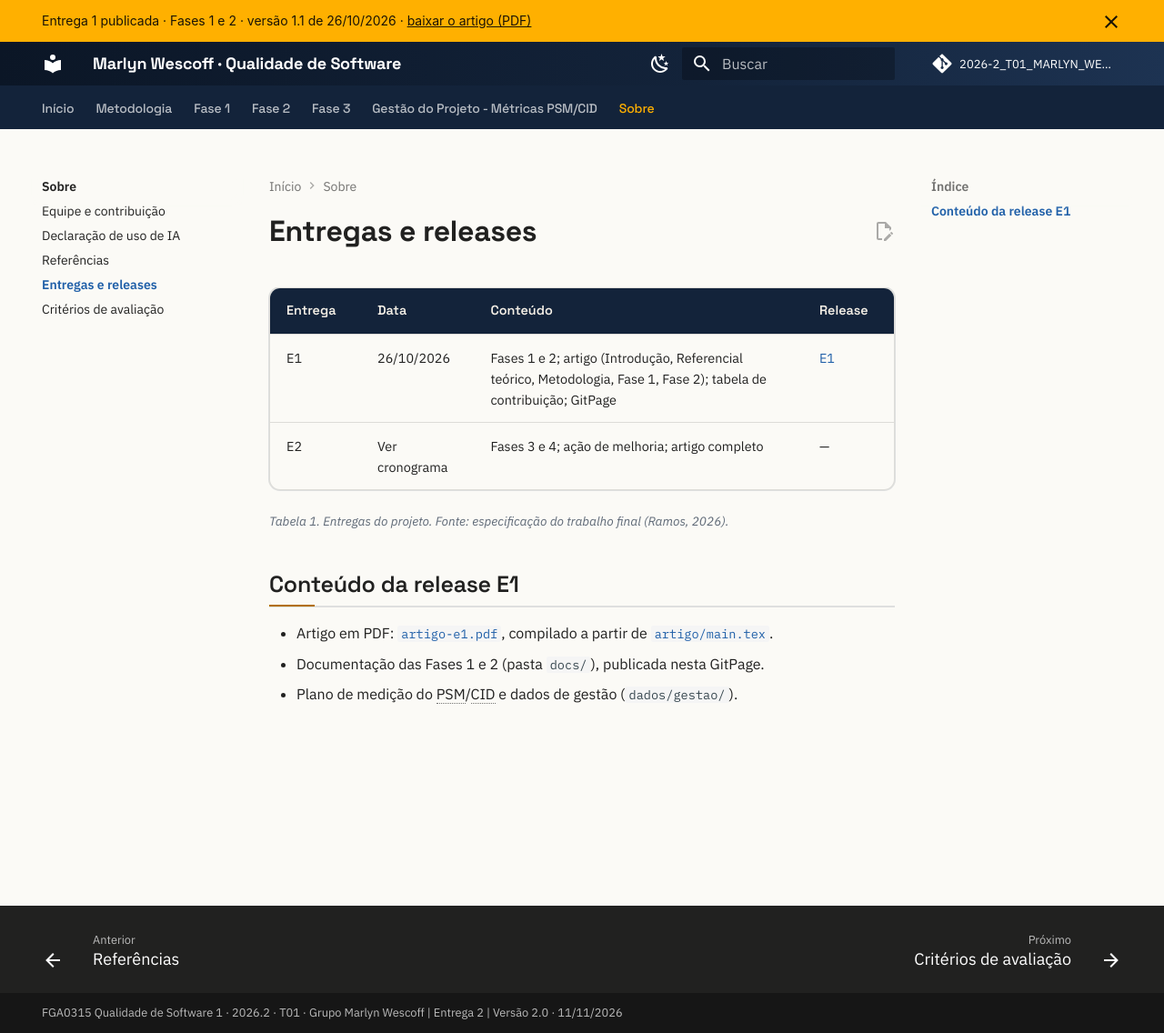
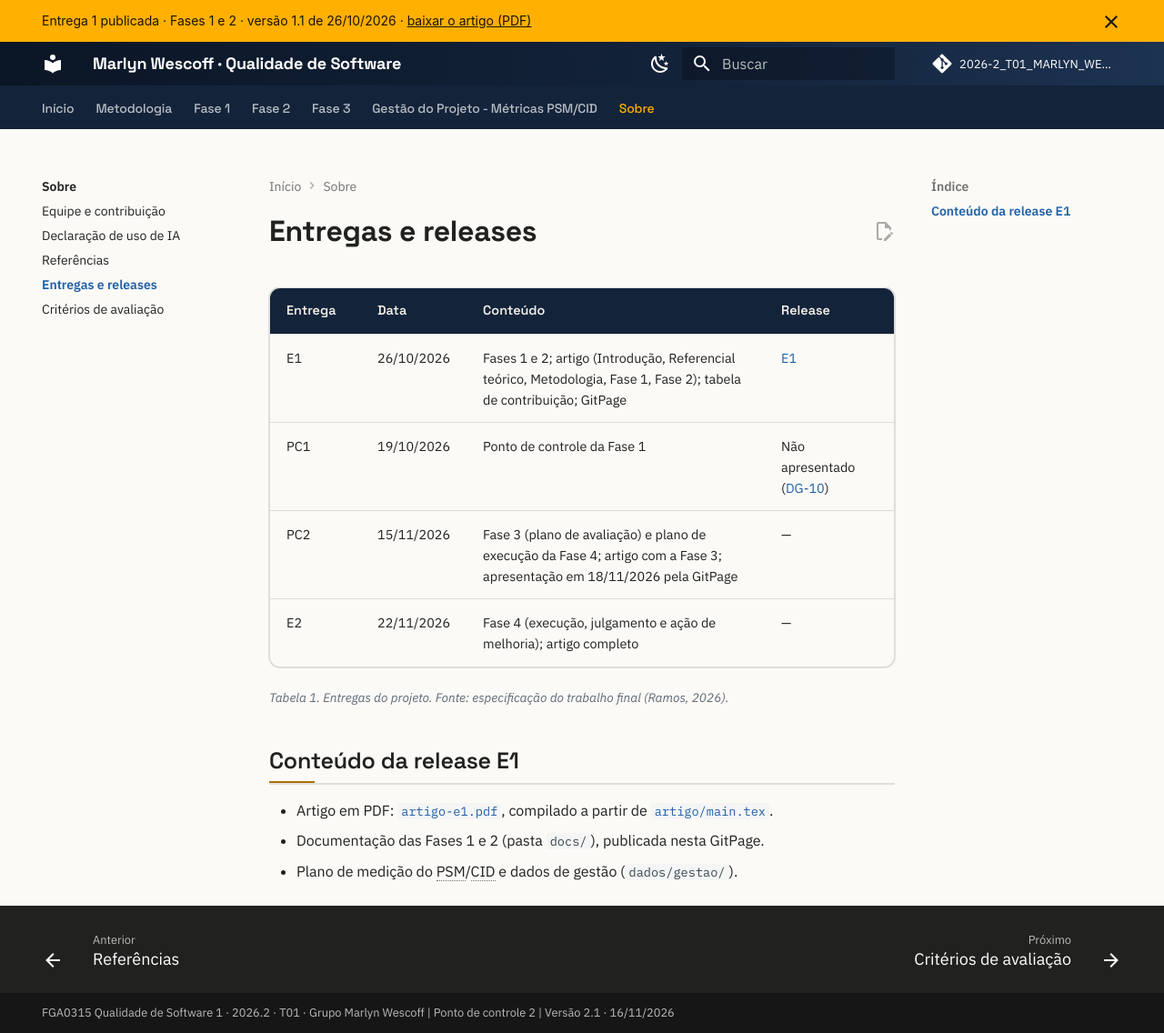
Before and after one commit to FCTE-Qualidade-de-Software-1/2026-2_T01_MARLYN_WESCOFF, an MkDocs documentation site: the page built from docs/sobre/entregas.md, in a window 1280 px wide and 1136 px high. Shown: the whole window at 91% size. Built offline with MkDocs 1.6.1 and Material for MkDocs 9.7.7, drawn with Linux system fonts in a browser that asks for light colours; comment, search, counter and statistics services are not loaded.

Commit message:
Atualiza a GitPage e o README para a versão do PC2

```diff
--- a/docs/sobre/entregas.md
+++ b/docs/sobre/entregas.md
@@ -3,7 +3,9 @@
 | Entrega | Data | Conteúdo | Release |
 |---|---|---|---|
 | E1 | 26/10/2026 | Fases 1 e 2; artigo (Introdução, Referencial teórico, Metodologia, Fase 1, Fase 2); tabela de contribuição; GitPage | [E1](https://github.com/FCTE-Qualidade-de-Software-1/2026-2_T01_MARLYN_WESCOFF/releases/tag/E1) |
-| E2 | Ver cronograma | Fases 3 e 4; ação de melhoria; artigo completo | — |
+| PC1 | 19/10/2026 | Ponto de controle da Fase 1 | Não apresentado ([DG-10](../metricas/03-registro-de-decisoes.md)) |
+| PC2 | 15/11/2026 | Fase 3 (plano de avaliação) e plano de execução da Fase 4; artigo com a Fase 3; apresentação em 18/11/2026 pela GitPage | — |
+| E2 | 22/11/2026 | Fase 4 (execução, julgamento e ação de melhoria); artigo completo | — |
 
 <p class="legenda">Tabela 1. Entregas do projeto. Fonte: especificação do trabalho final (Ramos, 2026).</p>
 
--- a/mkdocs.yml
+++ b/mkdocs.yml
@@ -7,7 +7,7 @@ repo_name: 2026-2_T01_MARLYN_WESCOFF
 edit_uri: edit/main/docs/
 
 # Versão e data da GitPage. Atualizar a cada entrega ou mudança relevante.
-copyright: "FGA0315 Qualidade de Software 1 · 2026.2 · T01 · Grupo Marlyn Wescoff | Entrega 2 | Versão 2.0 · 11/11/2026"
+copyright: "FGA0315 Qualidade de Software 1 · 2026.2 · T01 · Grupo Marlyn Wescoff | Ponto de controle 2 | Versão 2.1 · 16/11/2026"
 
 theme:
   name: material
--- a/overrides/home.html
+++ b/overrides/home.html
@@ -91,8 +91,8 @@
 
 <section class="mw-secao mw-revelar" aria-labelledby="mw-fases">
   <h2 id="mw-fases">Processo de avaliação</h2>
-  <p>As quatro fases da ISO/IEC 25040. A Entrega 1 cobre as Fases 1 e 2.</p>
-  <div class="mw-linha-tempo" role="list" data-concluidas="2">
+  <p>As quatro fases da ISO/IEC 25040. A Entrega 1 cobre as Fases 1 e 2; o Ponto de controle 2, a Fase 3; a Entrega 2, a Fase 4.</p>
+  <div class="mw-linha-tempo" role="list" data-concluidas="3">
     <div class="mw-etapa" role="listitem">
       <a href="{{ 'fase-1/' | url }}">
         <small>E1 · 26/10/2026 · concluída</small>
@@ -109,14 +109,14 @@
     </div>
     <div class="mw-etapa" role="listitem">
       <a href="{{ 'fase-3/plano-de-avaliacao/' | url }}">
-        <small>E2 · não iniciada</small>
+        <small>PC2 · 15/11/2026 · concluída</small>
         <strong>Fase 3 · Projetar a avaliação</strong>
         <span>Plano de avaliação, ambiente, massa de dados e cronograma.</span>
       </a>
     </div>
     <div class="mw-etapa" role="listitem">
       <a href="{{ 'fase-4/plano-de-execucao/' | url }}">
-        <small>E2 · não iniciada</small>
+        <small>E2 · 22/11/2026 · em andamento</small>
         <strong>Fase 4 · Executar a avaliação</strong>
         <span>Medições, comparação com critérios, julgamento e ação de melhoria.</span>
       </a>
```
Also changed, not shown: README.md (+3 -1 lines), docs/index.md (+3 -2 lines).
